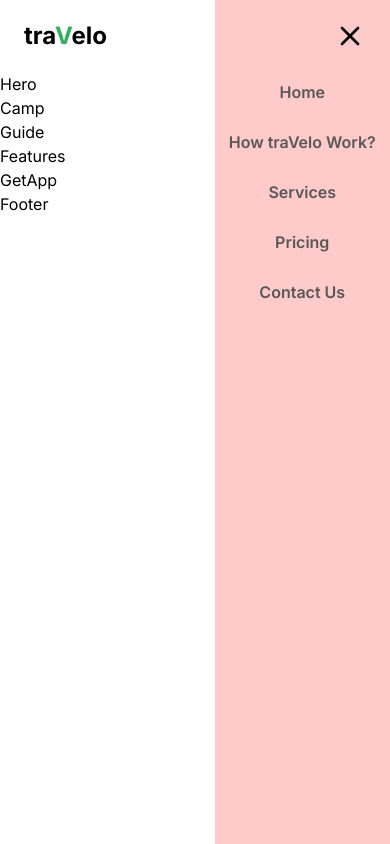
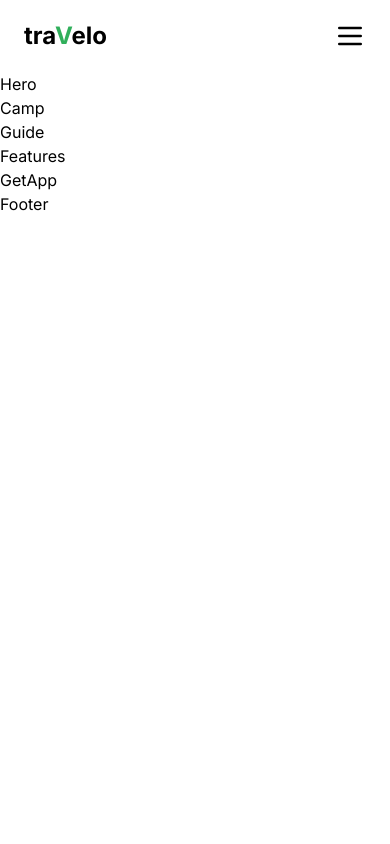
Before and after one commit to HimansuThapa2059/Travelo, a Next.js app: page / in a window 390 px wide. Built offline with nearby package versions, Linux system fonts and the light colour scheme.

Commit message:
bug fixes

```diff
--- a/components/Navbar.tsx
+++ b/components/Navbar.tsx
@@ -8,20 +8,6 @@ import { Menu, X } from "lucide-react";
 
 const Navbar: FC = () => {
   const [showNavLinks, setShowNavLinks] = useState(false);
-
-  useEffect(() => {
-    const handleResize = () => {
-      setShowNavLinks(window.innerWidth < 1024);
-    };
-
-    handleResize();
-
-    window.addEventListener("resize", handleResize);
-
-    return () => {
-      window.removeEventListener("resize", handleResize);
-    };
-  }, []);
 
   return (
     <nav className="flexBetween max-container padding-container py-5 z-30">
@@ -37,19 +23,21 @@ const Navbar: FC = () => {
           onClick={() => setShowNavLinks((show) => !show)}
         />
       )}
-      {showNavLinks && (
-        <X
-          className="h-8 w-8  cursor-pointer inline-block lg:hidden z-50"
-          onClick={() => setShowNavLinks((show) => !show)}
-        />
-      )}
+
       <ul
         className={`${
           showNavLinks
-            ? "fixed  w-[45%] right-0 top-0 h-full pt-20  space-y-5 z-40 backdrop-blur-lg bg-red-200"
+            ? "fixed  w-[45%] right-0 top-0 h-full pt-12  space-y-5 z-40 backdrop-blur-lg bg-red-200"
             : "hidden h-full gap-12 lg:flex"
         }`}
       >
+        {showNavLinks && (
+          <X
+            className="h-8 w-8  cursor-pointer inline-block  z-50 fixed top-[18px] right-[24px]"
+            onClick={() => setShowNavLinks((show) => !show)}
+          />
+        )}
+
         {NAV_LINKS.map((link) => (
           <Link
             href={link.href}
```
